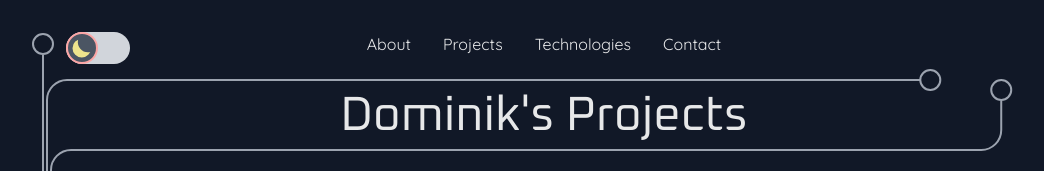
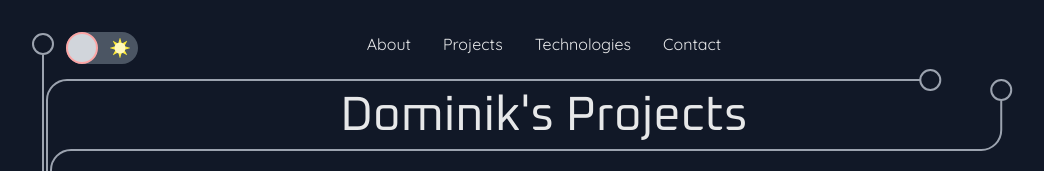
Before and after one commit to kilianmandscharo/portfolio_page, a Next.js app: page / in a window 1280 px wide. Shown: the top 171 px of the page, without its empty margins (102-1146 px from the left). Built offline with nearby package versions, Linux system fonts and the light colour scheme.

Commit message:
improved button

```diff
--- a/components/ThemeSwitch.tsx
+++ b/components/ThemeSwitch.tsx
@@ -9,9 +9,9 @@ export default function ThemeSwitch() {
     const [position, setPosition] = useState(Position.dark);
 
     return (
-        <div className="absolute left-10 w-16 h-8 bg-gray-300 rounded-full">
+        <div className="absolute left-10 w-[4.5rem] h-8 bg-gray-600 flex justify-around items-center rounded-full">
             <div
-                className={`bg-gray-600 w-8 h-8 border-2 flex justify-center items-center border-red-300 rounded-full ${
+                className={`bg-gray-300 absolute w-8 h-8 border-2 border-red-300 rounded-full ${
                     position === Position.dark
                         ? "animate-switchLeft"
                         : "animate-switchRight"
@@ -23,10 +23,9 @@ export default function ThemeSwitch() {
                             : Position.dark
                     )
                 }
-            >
-                {position === Position.dark && <Moon />}
-                {position === Position.light && <Sun />}
-            </div>
+            ></div>
+            <Moon />
+            <Sun />
         </div>
     );
 }
@@ -34,36 +33,18 @@ export default function ThemeSwitch() {
 function Moon() {
     return (
         <svg
-            width="30"
-            height="30"
-            viewBox="0 0 259 259"
+            width="20"
+            height="20"
+            viewBox="0 0 190 190"
             fill="none"
             xmlns="http://www.w3.org/2000/svg"
-            className="pr-1 pt-1"
         >
-            <mask
-                id="mask0_9_11"
-                style={{ maskType: "alpha" }}
-                maskUnits="userSpaceOnUse"
-                x="0"
-                y="0"
-                width="259"
-                height="259"
-            >
-                <path
-                    d="M0.806589 111.822L111.822 0.806554L107.531 27.4511C94.6304 107.548 169.916 173.574 247.644 150.332L258.193 147.178L147.178 258.193L0.806589 111.822Z"
-                    fill="#C4C4C4"
-                />
-            </mask>
-            <g mask="url(#mask0_9_11)">
-                <circle
-                    cx="148.592"
-                    cy="109.701"
-                    r="100"
-                    transform="rotate(-45 148.592 109.701)"
-                    fill="#EEE48D"
-                />
-            </g>
+            <path
+                fill-rule="evenodd"
+                clip-rule="evenodd"
+                d="M55.6562 0.318133C37.1369 37.7092 43.4468 84.2752 74.5858 115.414C105.725 146.553 152.291 152.863 189.682 134.344C184.976 143.846 178.666 152.756 170.752 160.669C131.7 199.721 68.3834 199.721 29.3309 160.669C-9.72147 121.617 -9.72148 58.3001 29.3309 19.2477C37.2443 11.3343 46.154 5.02448 55.6562 0.318133Z"
+                fill="#EEE48D"
+            />
         </svg>
     );
 }
--- a/tailwind.config.js
+++ b/tailwind.config.js
@@ -29,18 +29,18 @@ module.exports = {
         },
         switchRight: {
           "0%": {
-            marginLeft: "0",
+            left: "0",
           },
           "100%": {
-            marginLeft: "32px",
+            left: "40px",
           }
         },
         switchLeft: {
           "0%": {
-            marginLeft: "32px",
+            left: "40px",
           },
           "100%": {
-            marginLeft: "0",
+            left: "0",
           }
         }
       },
```
